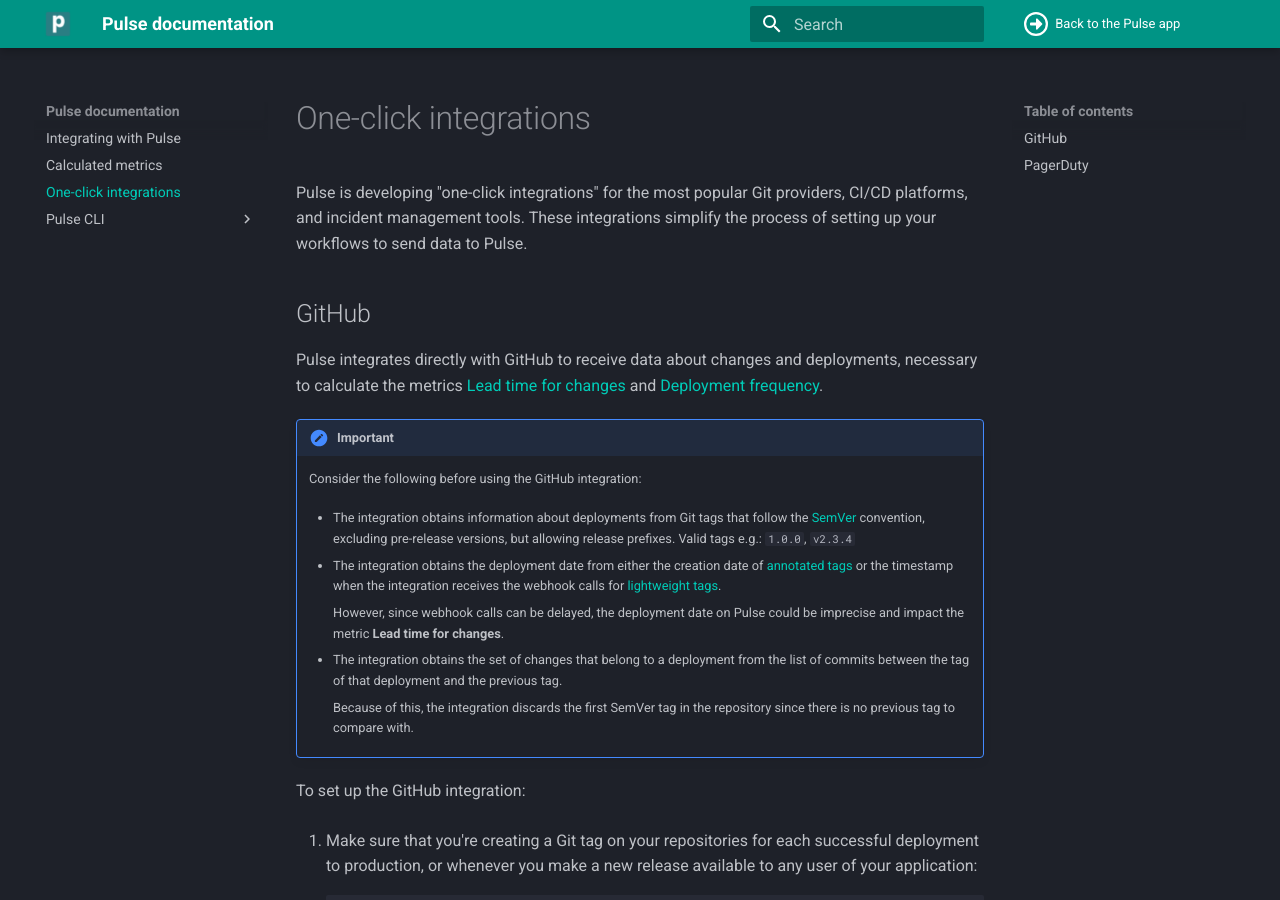
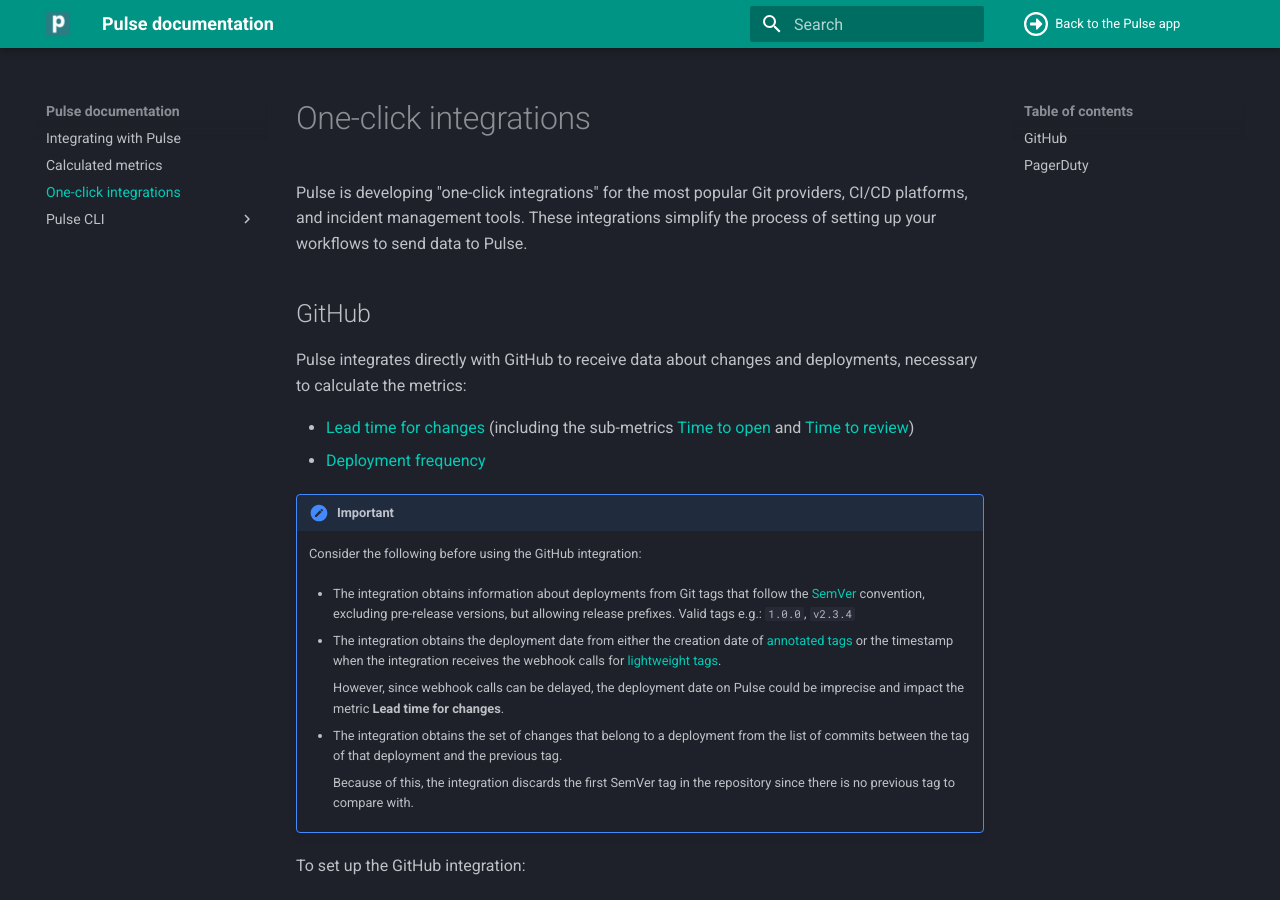
Before and after one commit to codacy/pulse-user-docs, an MkDocs documentation site: the page built from docs/one-click-integrations.md, in a window 1280 px wide and 900 px high. Built offline with MkDocs 1.6.1 and Material for MkDocs 9.7.7, drawn with Linux system fonts in a browser that asks for light colours.

Commit message:
feature: Mention Time to open and Time to review in GitHub integration PUL-392 (#35)

```diff
--- a/docs/one-click-integrations.md
+++ b/docs/one-click-integrations.md
@@ -4,7 +4,10 @@
 
 ## GitHub
 
-Pulse integrates directly with GitHub to receive data about changes and deployments, necessary to calculate the metrics [Lead time for changes](metrics.md#lead-time-for-changes) and [Deployment frequency](metrics.md#deployment-frequency).
+Pulse integrates directly with GitHub to receive data about changes and deployments, necessary to calculate the metrics:
+
+-   [Lead time for changes](metrics.md#lead-time-for-changes) (including the sub-metrics [Time to open](metrics.md#time-to-open) and [Time to review](metrics.md#time-to-review))
+-   [Deployment frequency](metrics.md#deployment-frequency)
 
 !!! important
     Consider the following before using the GitHub integration:
```
